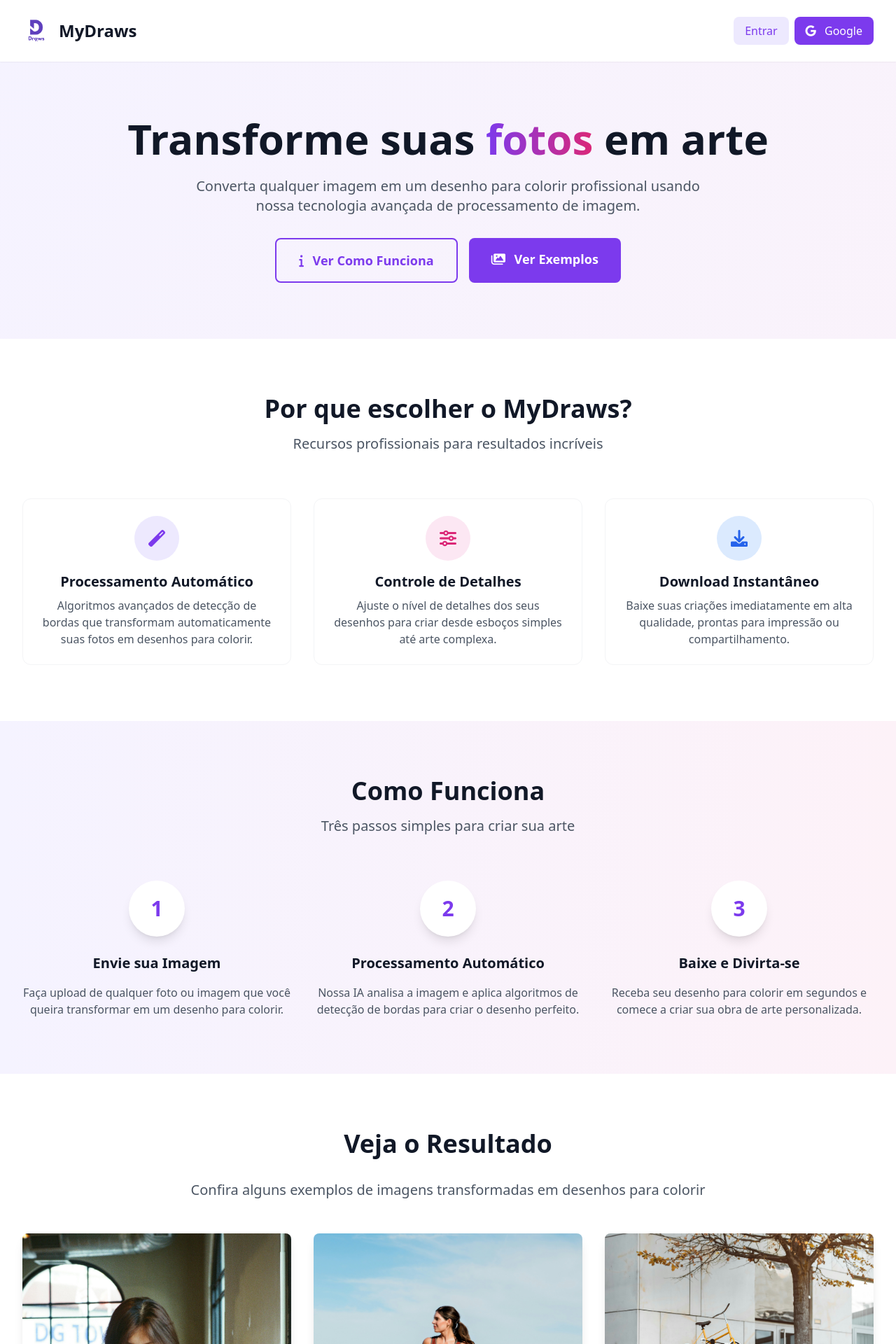
After one commit to PedroHenriqueDevBR/MyDraws, a Django app: page /mydraws/ in a window 1280 px wide. The commit adds this page. Shown: the top 1920 px of the page at 70% size. Run offline with Django 5.2, Linux system fonts and the light colour scheme; some libraries are stand-ins or nearby versions.

Commit message:
feat: added a landing page

```diff
--- a/bobbies_creator/settings.py
+++ b/bobbies_creator/settings.py
@@ -86,7 +86,7 @@ SOCIALACCOUNT_PROVIDERS = {
 
 WSGI_APPLICATION = "bobbies_creator.wsgi.application"
 LOGIN_REDIRECT_URL = "/"
-LOGIN_URL = "/login/"
+LOGIN_URL = "/mydraws/"
 
 DEVELOPMENT_DB = config("DEVELOPMENT_DB", default=False, cast=bool)
 
@@ -128,10 +128,10 @@ USE_I18N = True
 USE_TZ = True
 
 # Static files (CSS, JavaScript, Images)
-STATIC_URL = "/static/"
+STATIC_URL = "static/"
 STATIC_ROOT = BASE_DIR / "staticfiles"
 
-MEDIA_URL = "/media/"
+MEDIA_URL = "media/"
 MEDIA_ROOT = BASE_DIR / "mediafiles"
 
 DEFAULT_AUTO_FIELD = "django.db.models.BigAutoField"
--- a/core/urls.py
+++ b/core/urls.py
@@ -6,6 +6,11 @@ urlpatterns = [
         "",
         views.home,
         name="home",
+    ),
+    path(
+        "mydraws/",
+        views.landing,
+        name="mydraws",
     ),
     path(
         "upload/<int:book_id>/",
--- a/core/views.py
+++ b/core/views.py
@@ -18,6 +18,10 @@ from core.services.mercado_pago import get_mercado_pago_service
 from core.forms import ImageUploadForm
 from core.models import CreditTransaction, Profile, UploadedImage, Book
 from core.services import local_converter
+
+
+def landing(request: HttpRequest):
+    return render(request, "core/landing.html")
 
 
 def custom_logout(request: HttpRequest):
--- a/templates/base.html
+++ b/templates/base.html
@@ -8,6 +8,7 @@
     <script src="https://cdn.jsdelivr.net/npm/@tailwindcss/browser@4"></script>
     <link href="https://fonts.googleapis.com/css2?family=Playfair+Display:wght@400;500;600;700&family=Crimson+Text:wght@400;600&display=swap" rel="stylesheet">
     <link rel="shortcut icon" href="{% static 'images/logo-transparent.png' %}" type="image/x-icon">
+    <link rel="icon" href="{% static 'images/logo-transparent.png' %}" type="image/png">
     <title>{% block title %}MyDraws - Livro de Colorir{% endblock %}</title>
     <style>
         :root {
--- /dev/null
+++ b/templates/core/landing.html
@@ -0,0 +1,214 @@
+{% load static %}
+
+<!DOCTYPE html>
+<html lang="pt-br">
+
+<head>
+    <meta charset="UTF-8">
+    <meta name="viewport" content="width=device-width, initial-scale=1.0">
+    <title>MyDraws - Transforme suas fotos em desenhos para colorir</title>
+    <script src="https://cdn.tailwindcss.com"></script>
+    <link href="https://cdnjs.cloudflare.com/ajax/libs/font-awesome/6.0.0/css/all.min.css" rel="stylesheet">
+</head>
+
+<body class="bg-gradient-to-br from-violet-50 to-pink-50 min-h-screen">
+    <!-- Header -->
+    <header class="bg-white shadow-sm">
+        <div class="max-w-7xl mx-auto px-4 sm:px-6 lg:px-8">
+            <div class="flex justify-between items-center py-6">
+                <div class="flex items-center">
+                    <img src="{% static 'images/logo.png' %}" alt="MyDraws Logo" class="h-10 w-10 mr-3">
+                    <h1 class="text-2xl font-bold text-gray-900 hidden sm:block">MyDraws</h1>
+                </div>
+                <nav class="md:flex space-x-2">
+                    <a href="{% url 'login' %}"
+                        class="bg-violet-100 text-violet-600 px-4 py-2 rounded-lg hover:bg-violet-200 transition">Entrar</a>
+                    <a href="/accounts/google/login/"
+                        class="bg-violet-600 text-white px-4 py-2 rounded-lg hover:bg-violet-700 transition">
+                        <i class="fab fa-google mr-2"></i>
+                        Google
+                    </a>
+                </nav>
+            </div>
+        </div>
+    </header>
+
+    <!-- Hero Section -->
+    <section class="py-20">
+        <div class="max-w-7xl mx-auto px-4 sm:px-6 lg:px-8 text-center">
+            <h2 class="text-5xl md:text-6xl font-bold text-gray-900 mb-6">
+                Transforme suas
+                <span class="text-transparent bg-clip-text bg-gradient-to-r from-violet-600 to-pink-600">fotos</span>
+                em arte
+            </h2>
+            <p class="text-xl text-gray-600 mb-8 max-w-3xl mx-auto">
+                Converta qualquer imagem em um desenho para colorir profissional usando nossa tecnologia avançada de
+                processamento de imagem.
+            </p>
+            <div class="flex flex-col sm:flex-row gap-4 justify-center">
+                <a href="#how-it-works"
+                    class="border-2 border-violet-600 text-violet-600 px-8 py-4 rounded-lg text-lg font-semibold hover:bg-violet-600 hover:text-white transition">
+                    <i class="fas fa-info mr-2"></i>
+                    Ver Como Funciona
+                </a>
+                <a href="#upload"
+                    class="bg-violet-600 text-white px-8 py-4 rounded-lg text-lg font-semibold hover:bg-violet-700 transition transform hover:scale-105">
+                    <i class="fas fa-images mr-2"></i>
+                    Ver Exemplos
+                </a>
+            </div>
+        </div>
+    </section>
+
+    <!-- Features Section -->
+    <section id="features" class="py-20 bg-white">
+        <div class="max-w-7xl mx-auto px-4 sm:px-6 lg:px-8">
+            <div class="text-center mb-16">
+                <h3 class="text-4xl font-bold text-gray-900 mb-4">Por que escolher o MyDraws?</h3>
+                <p class="text-xl text-gray-600">Recursos profissionais para resultados incríveis</p>
+            </div>
+            <div class="grid md:grid-cols-3 gap-8">
+                <div class="text-center p-6 rounded-xl border border-gray-100 hover:shadow-lg transition">
+                    <div class="bg-violet-100 w-16 h-16 rounded-full flex items-center justify-center mx-auto mb-4">
+                        <i class="fas fa-magic text-violet-600 text-2xl"></i>
+                    </div>
+                    <h4 class="text-xl font-semibold text-gray-900 mb-2">Processamento Automático</h4>
+                    <p class="text-gray-600">Algoritmos avançados de detecção de bordas que transformam automaticamente
+                        suas fotos em desenhos para colorir.</p>
+                </div>
+                <div class="text-center p-6 rounded-xl border border-gray-100 hover:shadow-lg transition">
+                    <div class="bg-pink-100 w-16 h-16 rounded-full flex items-center justify-center mx-auto mb-4">
+                        <i class="fas fa-sliders-h text-pink-600 text-2xl"></i>
+                    </div>
+                    <h4 class="text-xl font-semibold text-gray-900 mb-2">Controle de Detalhes</h4>
+                    <p class="text-gray-600">Ajuste o nível de detalhes dos seus desenhos para criar desde esboços
+                        simples até arte complexa.</p>
+                </div>
+                <div class="text-center p-6 rounded-xl border border-gray-100 hover:shadow-lg transition">
+                    <div class="bg-blue-100 w-16 h-16 rounded-full flex items-center justify-center mx-auto mb-4">
+                        <i class="fas fa-download text-blue-600 text-2xl"></i>
+                    </div>
+                    <h4 class="text-xl font-semibold text-gray-900 mb-2">Download Instantâneo</h4>
+                    <p class="text-gray-600">Baixe suas criações imediatamente em alta qualidade, prontas para impressão
+                        ou compartilhamento.</p>
+                </div>
+            </div>
+        </div>
+    </section>
+
+    <!-- How It Works Section -->
+    <section id="how-it-works" class="py-20 bg-gradient-to-r from-violet-50 to-pink-50">
+        <div class="max-w-7xl mx-auto px-4 sm:px-6 lg:px-8">
+            <div class="text-center mb-16">
+                <h3 class="text-4xl font-bold text-gray-900 mb-4">Como Funciona</h3>
+                <p class="text-xl text-gray-600">Três passos simples para criar sua arte</p>
+            </div>
+            <div class="grid md:grid-cols-3 gap-8">
+                <div class="text-center">
+                    <div
+                        class="bg-white w-20 h-20 rounded-full flex items-center justify-center mx-auto mb-6 shadow-lg">
+                        <span class="text-3xl font-bold text-violet-600">1</span>
+                    </div>
+                    <h4 class="text-xl font-semibold text-gray-900 mb-4">Envie sua Imagem</h4>
+                    <p class="text-gray-600">Faça upload de qualquer foto ou imagem que você queira transformar em um
+                        desenho para colorir.</p>
+                </div>
+                <div class="text-center">
+                    <div
+                        class="bg-white w-20 h-20 rounded-full flex items-center justify-center mx-auto mb-6 shadow-lg">
+                        <span class="text-3xl font-bold text-violet-600">2</span>
+                    </div>
+                    <h4 class="text-xl font-semibold text-gray-900 mb-4">Processamento Automático</h4>
+                    <p class="text-gray-600">Nossa IA analisa a imagem e aplica algoritmos de detecção de bordas para
+                        criar o desenho perfeito.</p>
+                </div>
+                <div class="text-center">
+                    <div
+                        class="bg-white w-20 h-20 rounded-full flex items-center justify-center mx-auto mb-6 shadow-lg">
+                        <span class="text-3xl font-bold text-violet-600">3</span>
+                    </div>
+                    <h4 class="text-xl font-semibold text-gray-900 mb-4">Baixe e Divirta-se</h4>
+                    <p class="text-gray-600">Receba seu desenho para colorir em segundos e comece a criar sua obra de
+                        arte personalizada.</p>
+                </div>
+            </div>
+        </div>
+    </section>
+
+    <!-- Upload Section -->
+    <section id="upload" class="py-20 bg-white">
+        <div class="max-w-7xl mx-auto px-4 sm:px-6 lg:px-8 text-center">
+            <h3 class="text-4xl font-bold text-gray-900 mb-8">Veja o Resultado</h3>
+            <p class="text-xl text-gray-600 mb-12">Confira alguns exemplos de imagens transformadas em desenhos para
+                colorir</p>
+
+            <div class="grid md:grid-cols-3 gap-8">
+                <div class="text-center">
+                    <img src="{% static 'images/example-01-original.jpg' %}" alt="Imagem Original"
+                        class="rounded-lg shadow-lg mb-4 w-full h-96 object-cover">
+                    <img src="{% static 'images/example-01-sketch.jpg' %}" alt="Desenho para Colorir"
+                        class="rounded-lg shadow-lg w-full h-96 object-cover">
+                </div>
+                <div class="text-center">
+                    <img src="{% static 'images/example-02-original.jpg' %}" alt="Imagem Original"
+                        class="rounded-lg shadow-lg mb-4 w-full h-96 object-cover">
+                    <img src="{% static 'images/example-02-sketch.jpg' %}" alt="Desenho para Colorir"
+                        class="rounded-lg shadow-lg w-full h-96 object-cover">
+                </div>
+                <div class="text-center">
+                    <img src="{% static 'images/example-03-original.jpg' %}" alt="Imagem Original"
+                        class="rounded-lg shadow-lg mb-4 w-full h-96 object-cover">
+                    <img src="{% static 'images/example-03-sketch.jpg' %}" alt="Desenho para Colorir"
+                        class="rounded-lg shadow-lg w-full h-96 object-cover">
+                </div>
+            </div>
+        </div>
+    </section>
+
+    <!-- Footer -->
+    <footer class="bg-gray-900 text-white py-12">
+        <div class="max-w-7xl mx-auto px-4 sm:px-6 lg:px-8">
+            <div class="grid md:grid-cols-4 gap-8">
+                <div class="col-span-2">
+                    <div class="flex items-center mb-4">
+                        <img src="{% static 'images/logo-transparent.png' %}" alt="MyDraws Logo" class="h-10 w-10 mr-3">
+                        <h5 class="text-xl font-bold">MyDraws</h5>
+                    </div>
+                    <p class="text-gray-400 mb-4">
+                        Transforme suas memórias em arte criativa. MyDraws usa tecnologia avançada para criar desenhos
+                        para colorir únicos e personalizados.
+                    </p>
+                </div>
+                <div>
+                    <h6 class="font-semibold mb-4">Recursos</h6>
+                    <ul class="space-y-2 text-gray-400">
+                        <li><a href="#" class="hover:text-white transition">Processamento de Imagem</a></li>
+                        <li><a href="#" class="hover:text-white transition">Controle de Qualidade</a></li>
+                        <li><a href="#" class="hover:text-white transition">Download HD</a></li>
+                    </ul>
+                </div>
+            </div>
+            <div class="border-t border-gray-800 mt-8 pt-8 text-center text-gray-400">
+                <p>&copy; 2025 MyDraws. Todos os direitos reservados.</p>
+            </div>
+        </div>
+    </footer>
+
+    <!-- Smooth Scrolling Script -->
+    <script>
+        document.querySelectorAll('a[href^="#"]').forEach(anchor => {
+            anchor.addEventListener('click', function (e) {
+                e.preventDefault();
+                const target = document.querySelector(this.getAttribute('href'));
+                if (target) {
+                    target.scrollIntoView({
+                        behavior: 'smooth',
+                        block: 'start'
+                    });
+                }
+            });
+        });
+    </script>
+</body>
+
+</html>
```
Also changed, not shown: templates/socialaccount/login.html (+6 -12 lines), core/static/images/example-01-original.jpg (added), core/static/images/example-01-sketch.jpg (added), core/static/images/example-02-original.jpg (added), core/static/images/example-02-sketch.jpg (added), core/static/images/example-03-original.jpg (added), core/static/images/example-03-sketch.jpg (added).
